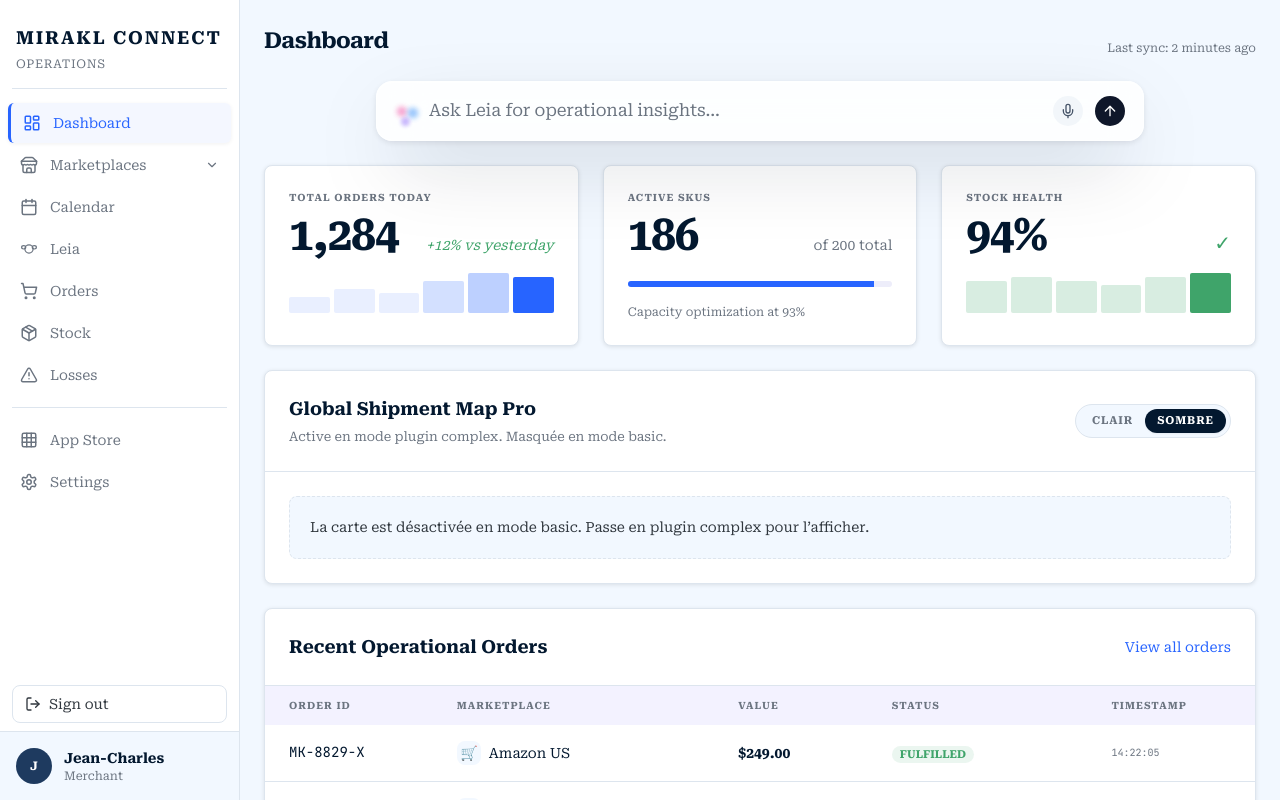
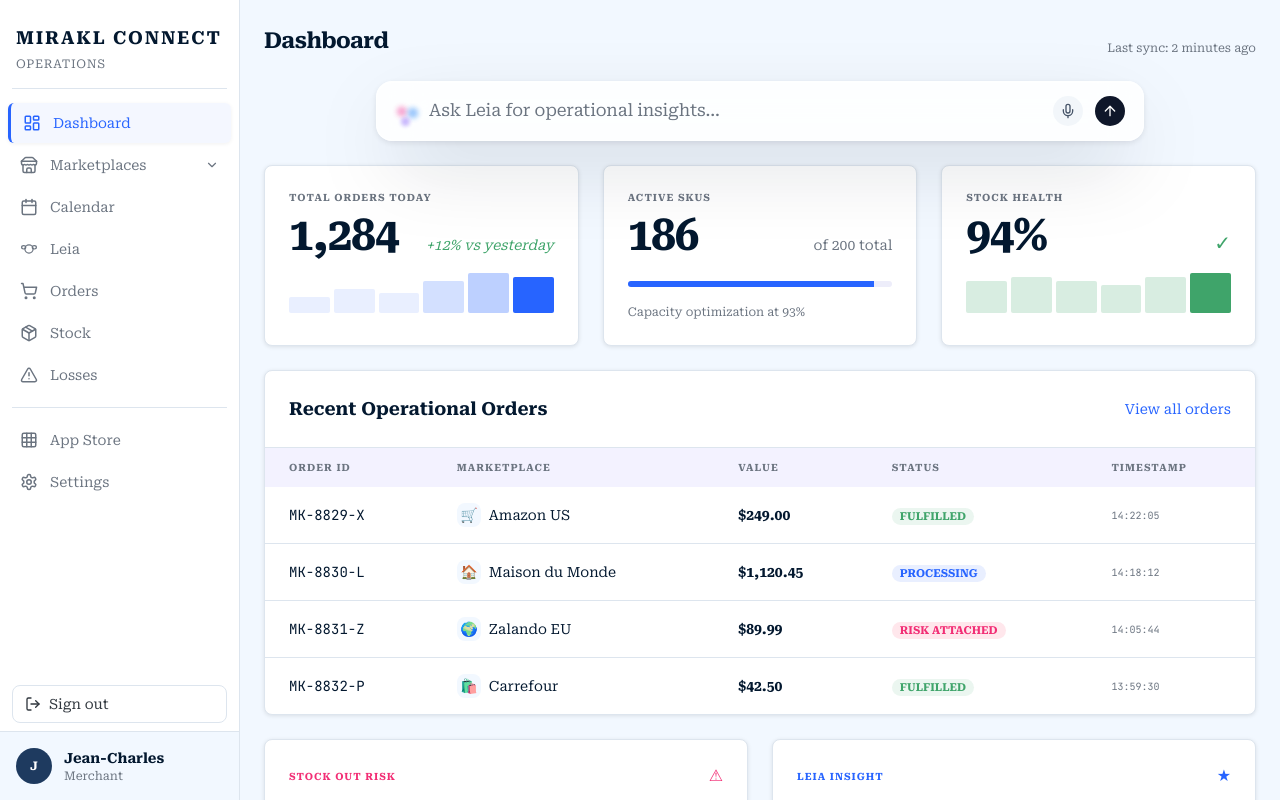
Before and after one commit to Ianlaur/Hackathon_mirakl, a Next.js app in the folder src/: page /dashboard in a window 1280 px wide. Shown: the top 800 px of the page. Built offline with nearby package versions, Linux system fonts and the light colour scheme.

Commit message:
update map

```diff
--- a/src/app/dashboard/page.tsx
+++ b/src/app/dashboard/page.tsx
@@ -345,13 +345,13 @@
         </div>
       </div>
 
-      {/* Global Map Card with plugin logic */}
+      {isProPluginActive && (
         <div className="bg-white border border-[#DDE5EE] rounded-lg shadow-[0_1px_4px_rgba(0,0,0,0.1)]">
           <div className="p-6 border-b border-[#DDE5EE] flex flex-wrap items-center justify-between gap-3">
             <div>
               <h2 className="font-serif text-lg font-bold text-[#03182F]">Global Shipment Map Pro</h2>
               <p className="font-serif text-[13px] text-[#6B7480] mt-1">
-              Active en mode plugin complex. Masquée en mode basic.
+                Active en mode plugin complex.
               </p>
             </div>
 
@@ -381,20 +381,11 @@
             </div>
           </div>
 
-        {isProPluginActive ? (
           <div className={`p-4 ${mapTheme === 'dark' ? 'bg-[#0B1020]' : 'bg-[#EEF3FB]'}`}>
             <GlobalShipmentTracker height={380} mapTheme={mapTheme} />
           </div>
-        ) : (
-          <div className="p-6">
-            <div className="rounded-lg border border-dashed border-[#DDE5EE] bg-[#F2F8FF] p-5">
-              <p className="font-serif text-[14px] text-[#30373E]">
-                La carte est désactivée en mode basic. Passe en plugin complex pour l’afficher.
-              </p>
-            </div>
         </div>
       )}
-      </div>
 
       {/* Orders Table */}
       <div className="bg-white border border-[#DDE5EE] rounded-lg shadow-[0_1px_4px_rgba(0,0,0,0.1)]">
```
Lines whose indentation alone changed are shown as unchanged.
